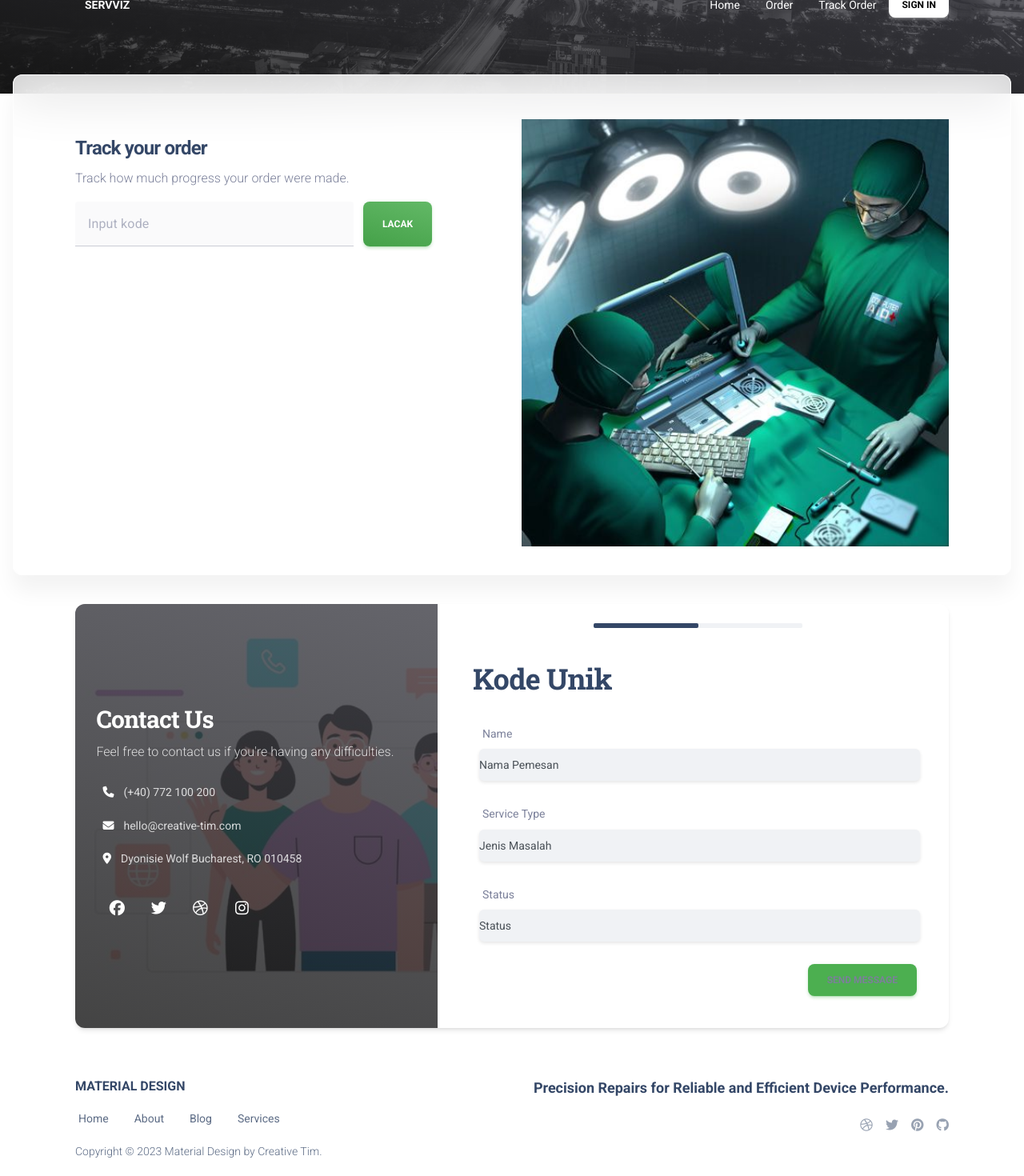
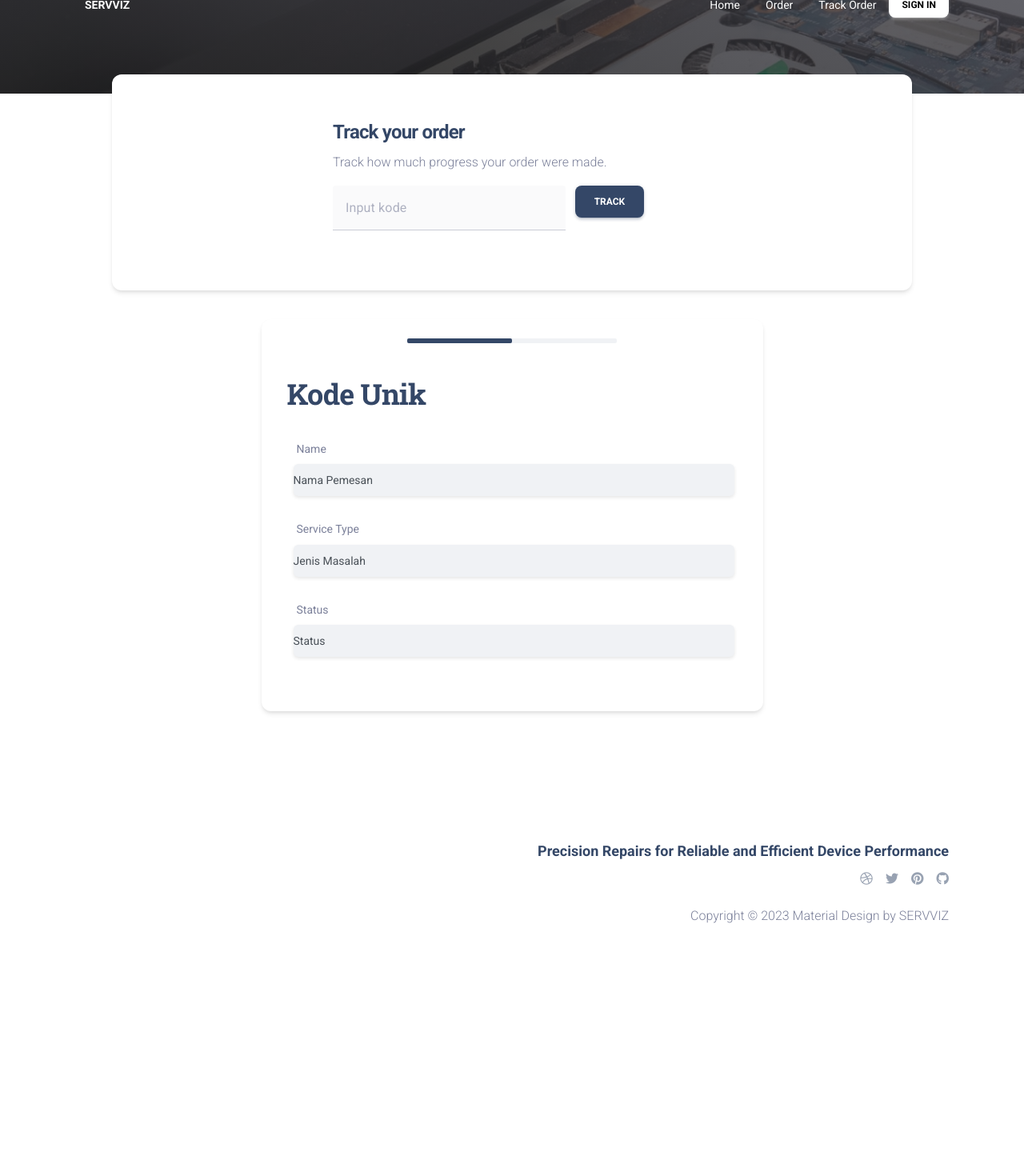
Before and after one commit to AchmadRakaAnugrah/SERVVIZ, a Vue app in the folder client/: page /pages/landing-pages/author in a window 1280 px wide. Shown: the part 33-1503 px from the top of the page at 80% size. After the commit the page ends 1227 px from the top, so only its background shows below. Built offline with nearby package versions, Linux system fonts and the light colour scheme.

Commit message:
change tampilan

```diff
--- a/client/src/examples/cards/blogCards/CenteredBlogCard.vue
+++ b/client/src/examples/cards/blogCards/CenteredBlogCard.vue
@@ -39,8 +39,8 @@ defineProps({
         {{ description }}
       </p>
       <a
-              class="btn btn-sm mb-0 mt-3"
-              :class="action.color"
+              class="btn btn-dark mb-0 mt-3"
+
               onclick="smoothToPricing('pricing-soft-ui')"
               @click="$router.push({ name: 'contactus' })"
               >{{ action.label }}</a
--- a/client/src/examples/footers/DefaultFooter.vue
+++ b/client/src/examples/footers/DefaultFooter.vue
@@ -1,10 +1,12 @@
 <script setup></script>
 <template>
+
+<div class="extra-space">
   <footer class="footer py-5">
     <div class="container z-index-1 position-relative">
       <div class="row">
         <div class="col-lg-4 me-auto mb-lg-0 mb-4 text-lg-start text-center">
-          <h6 class="text-dark font-weight-bolder text-uppercase mb-lg-4 mb-3">
+          <!-- <h6 class="text-dark font-weight-bolder text-uppercase mb-lg-4 mb-3">
             Material Design
           </h6>
           <ul
@@ -46,15 +48,12 @@
                 Services
               </a>
             </li>
-          </ul>
-          <p class="text-sm text-dark opacity-8 mb-0">
-            Copyright © {{ new Date().getFullYear() }} Material Design by
-            Creative Tim.
-          </p>
+          </ul> -->
+
         </div>
         <div class="col-lg-6 ms-auto text-lg-end text-center">
-          <p class="mb-5 text-lg text-dark font-weight-bold">
-            Precision Repairs for Reliable and Efficient Device Performance.
+          <p class="mb-2 text-lg text-dark font-weight-bold">
+            Precision Repairs for Reliable and Efficient Device Performance
           </p>
           <a
             href="javascript:;"
@@ -81,7 +80,18 @@
             <span class="fab fa-github"></span>
           </a>
         </div>
+        <p class="col-lg-6 ms-auto text-lg-end text-center mt-5">
+            Copyright © {{ new Date().getFullYear() }} Material Design by
+            SERVVIZ
+          </p>
       </div>
     </div>
   </footer>
+</div>
 </template>
+
+<style>
+  .extra-space {
+    padding-top: 100px;
+  }
+</style>
--- a/client/src/views/LandingPages/AboutUs/AboutView.vue
+++ b/client/src/views/LandingPages/AboutUs/AboutView.vue
@@ -48,7 +48,7 @@ onUnmounted(() => {
   />
   <header class="bg-gradient-dark">
     <div
-      class="page-header min-height-600 min-vh-75"
+      class="page-header min-height-500 min-vh-75"
       :style="{ backgroundImage: `url(${bg0})` }"
     >
       <span class="mask bg-gradient-dark opacity-6"></span>
@@ -78,26 +78,11 @@ onUnmounted(() => {
             >
               Track Your Order
             </a>
-
-            <h6 class="text-white mb-2 mt-5">Find us on</h6>
-            <div class="d-flex justify-content-center">
-              <a href="javascript:;"
-                ><i class="fab fa-facebook text-lg text-white me-4"></i
-              ></a>
-              <a href="javascript:;"
-                ><i class="fab fa-instagram text-lg text-white me-4"></i
-              ></a>
-              <a href="javascript:;"
-                ><i class="fab fa-twitter text-lg text-white me-4"></i
-              ></a>
-              <a href="javascript:;"
-                ><i class="fab fa-google-plus text-lg text-white"></i
-              ></a>
-            </div>
           </div>
         </div>
       </div>
     </div>
+
   </header>
   <div class="card card-body shadow-xl mx-3 mx-md-4 mt-n6">
     <BuiltByDevelopers />
--- a/client/src/views/LandingPages/AboutUs/Sections/AboutInformation.vue
+++ b/client/src/views/LandingPages/AboutUs/Sections/AboutInformation.vue
@@ -11,13 +11,11 @@ import CenteredBlogCard from "../../../../examples/cards/blogCards/CenteredBlogC
           <div class="row justify-content-start">
             <DefaultInfoCard
               color="info"
-              icon="laptop"
               title="LAPTOP"
               description="We provide several services ranging from BIOS damage, Motherboard Damage, Processor Damage and others"
             />
             <DefaultInfoCard
               color="info"
-              icon="tablet"
               title="SMART PHONE"
               description="We provide several services ranging from broken screen replacement, battery repair, internal component repair,
                software repair, and others"
@@ -26,7 +24,6 @@ import CenteredBlogCard from "../../../../examples/cards/blogCards/CenteredBlogC
           <div class="row justify-content-start mt-4">
             <DefaultInfoCard
               color="info"
-              icon="apps"
               title="KOMPUTER"
               description="We provide several services ranging from BIOS damage, Motherboard Damage, Processor Damage and others"
             />
--- a/client/src/views/LandingPages/AboutUs/Sections/AboutTeam.vue
+++ b/client/src/views/LandingPages/AboutUs/Sections/AboutTeam.vue
@@ -29,7 +29,7 @@ import marquez from "@/assets/img/ivana-square.jpg";
             class="mt-4"
             :image="Raka"
             :profile="{ name: 'Achmad Raka Anugrah', link: 'javascript:;' }"
-            :position="{ label: 'Front-End', color: 'success' }"
+            :position="{ label: 'Front-End', color: 'black' }"
             description="Responsible for the appearance composition of a website and application."
           />
         </div>
@@ -38,7 +38,7 @@ import marquez from "@/assets/img/ivana-square.jpg";
             class="mt-lg-4 mt-5"
             :image="Rafi"
             :profile="{ name: 'Raffi Auliya Agfika', link: 'javascript:;' }"
-            :position="{ label: 'Database', color: 'success' }"
+            :position="{ label: 'Database', color: 'black' }"
             description="Responsible for handling, implementing, maintaining and repairing databases."
           />
         </div>
@@ -49,7 +49,7 @@ import marquez from "@/assets/img/ivana-square.jpg";
             class="mt-4 z-index-2"
             :image="Dylan"
             :profile="{ name: 'Dylan Hikma', link: 'javascript:;' }"
-            :position="{ label: 'Front-End dan Database', color: 'success' }"
+            :position="{ label: 'Front-End dan Database', color: 'black' }"
             description="Responsible for the composition of the appearance of a website and application,
             as well as designing and building the appearance of the website"
           />
@@ -59,7 +59,7 @@ import marquez from "@/assets/img/ivana-square.jpg";
             class="mt-lg-4 mt-5 z-index-2"
             :image="marquez"
             :profile="{ name: 'Muhammad Raihan Widagdo', link: 'javascript:;' }"
-            :position="{ label: 'Back-End', color: 'success' }"
+            :position="{ label: 'Back-End', color: 'black' }"
             description="Responsible for storing and managing data, as well as making sure things on the client side work and don't have problems."
           />
         </div>
--- a/client/src/views/LandingPages/Author/AuthorView.vue
+++ b/client/src/views/LandingPages/Author/AuthorView.vue
@@ -9,12 +9,10 @@ import Header from "../../../examples/Header.vue";
 
 // sections
 import DefaultFooter from "../../../examples/footers/DefaultFooter.vue";
-import Contact from "./Sections/AuthorContact.vue";
-import Newsletter from "./Sections/AboutNewsletter.vue";
 import setTooltip from "@/assets/js/tooltip";
 
 // image
-import image from "@/assets/img/city-profile.jpg";
+import image from "@/assets/img/k1.jpg";
 import bgContact from "@/assets/img/k4.jpg";
 
 //material input
@@ -42,11 +40,11 @@ onMounted(() => {
     </div>
   </Header>
 
-  <div class="card card-body blur shadow-blur mx-3 mx-md-4 mt-n6 mb-4">
+  <div class="card card-body mx-auto mt-n6 mb-4" style="max-width: 1000px; height: 270px;">
   <section class="my-5 pt-5">
     <div class="container">
-      <div class="row">
-        <div class="col-md-6 m-auto my-5">
+      <div class="row justify-content-center">
+        <div class="col-md-6">
           <h4>Track your order</h4>
           <p class="mb-4">Track how much progress your order were made.</p>
           <div class="row">
@@ -64,10 +62,10 @@ onMounted(() => {
             <div class="col-4 ps-0">
               <MaterialButton
                 variant="gradient"
-                color="success"
-                class="mb-0 h-100 position-relative z-index-2"
+                color="black"
+                class="btn btn-dark"
                 @click="fetchOrder"
-                >Lacak</MaterialButton
+                >Track</MaterialButton
               >
             </div>
           </div>
@@ -89,16 +87,6 @@ onMounted(() => {
           </div>
           <div v-else-if="isError">{{ errorMessage }}</div>
         </div>
-
-        <div class="col-md-6 m-auto my-0">
-          <div class="position-relative">
-            <img
-              class="max-width-50 w-100 position-relative z-index-2"
-              src="@/assets/img/k3.jpg"
-              alt="image"
-            />
-          </div>
-        </div>
       </div>
     </div>
   </section>
@@ -106,104 +94,14 @@ onMounted(() => {
 
   <section class="py-lg-5">
   <div class="container">
+  <div class="row justify-content-center">
+    <div class="col-lg-7">
+      <div class="card box-shadow-xl overflow-hidden mb-5">
         <div class="row">
           <div class="col">
-          <div class="card box-shadow-xl overflow-hidden mb-5">
-            <div class="row">
-              <div
-                class="col-lg-5 position-relative bg-cover px-0"
-                :style="{ backgroundImage: `url(${bgContact})` }"
-                loading="lazy"
-              >
-                <div
-                  class="z-index-2 text-center d-flex h-100 w-100 d-flex m-auto justify-content-center"
-                >
-                  <div class="mask bg-gradient-dark opacity-8"></div>
-                  <div
-                    class="p-5 ps-sm-8 position-relative text-start my-auto z-index-2"
-                  >
-                    <h3 class="text-white">Contact Us</h3>
-                    <p class="text-white opacity-8 mb-4">
-                      Feel free to contact us if you're having any difficulties.
-                    </p>
-                    <div class="d-flex p-2 text-white">
-                      <div>
-                        <i class="fas fa-phone text-sm"></i>
-                      </div>
-                      <div class="ps-3">
-                        <span class="text-sm opacity-8">(+40) 772 100 200</span>
-                      </div>
-                    </div>
-                    <div class="d-flex p-2 text-white">
-                      <div>
-                        <i class="fas fa-envelope text-sm"></i>
-                      </div>
-                      <div class="ps-3">
-                        <span class="text-sm opacity-8"
-                          >hello@creative-tim.com</span
-                        >
-                      </div>
-                    </div>
-                    <div class="d-flex p-2 text-white">
-                      <div>
-                        <i class="fas fa-map-marker-alt text-sm"></i>
-                      </div>
-                      <div class="ps-3">
-                        <span class="text-sm opacity-8"
-                          >Dyonisie Wolf Bucharest, RO 010458</span
-                        >
-                      </div>
-                    </div>
-                    <div class="mt-4">
-                      <MaterialButton
-                        color="none"
-                        size="lg"
-                        class="btn-icon-only btn-link text-white mb-0"
-                        data-toggle="tooltip"
-                        data-placement="bottom"
-                        data-original-title="Log in with Facebook"
-                      >
-                        <i class="fab fa-facebook"></i>
-                      </MaterialButton>
-                      <MaterialButton
-                        color="none"
-                        size="lg"
-                        class="btn-icon-only btn-link text-white mb-0"
-                        data-toggle="tooltip"
-                        data-placement="bottom"
-                        data-original-title="Log in with Twitter"
-                      >
-                        <i class="fab fa-twitter"></i>
-                      </MaterialButton>
-                      <MaterialButton
-                        color="none"
-                        size="lg"
-                        class="btn-icon-only btn-link text-white mb-0"
-                        data-toggle="tooltip"
-                        data-placement="bottom"
-                        data-original-title="Log in with Dribbble"
-                      >
-                        <i class="fab fa-dribbble"></i>
-                      </MaterialButton>
-                      <MaterialButton
-                        color="none"
-                        size="lg"
-                        class="btn-icon-only btn-link text-white mb-0"
-                        data-toggle="tooltip"
-                        data-placement="bottom"
-                        data-original-title="Log in with Instagram"
-                      >
-                        <i class="fab fa-instagram"></i>
-                      </MaterialButton>
-                    </div>
-                  </div>
-                </div>
-              </div>
-
-              <div class="col-lg-7">
             <form class="p-3" id="contact-form" method="post">
               <div class="container">
-                    <div class="row justify-space-between py-2">
+                <div class="row justify-content-between py-2">
                       <div class="col-lg-6 mx-auto">
                         <MaterialProgress
                           class="mb-3"
@@ -260,13 +158,13 @@ onMounted(() => {
                         </div>
                       </div>
                     </div>
-                    <div class="row">
+                    <!-- <div class="row">
                       <div class="col-md-6 text-end ms-auto">
-                        <button class="btn btn-success mb-0" type="submit">
+                        <button class="btn btn-dark" type="submit">
                           Send Message
                         </button>
                       </div>
-                    </div>
+                    </div> -->
                   </div>
                 </form>
               </div>
--- a/client/src/views/LandingPages/ContactUs/ContactView.vue
+++ b/client/src/views/LandingPages/ContactUs/ContactView.vue
@@ -6,7 +6,7 @@ import DefaultNavbar from "@/examples/navbars/NavbarDefault.vue";
 import DefaultFooter from "@/examples/footers/DefaultFooter.vue";
 
 //image
-import image from "@/assets/img/illustrations/illustration-signin.jpg";
+import image from "@/assets/img/k1.jpg";
 
 //material components
 // import MaterialInput from "@/components/MaterialInput.vue";
@@ -30,7 +30,7 @@ onMounted(() => {
       <span class="mask bg-gradient-dark opacity-8"></span>
     </div>
   </Header>
-  <div class="card card-body blur shadow-blur mx-3 mx-md-4 mt-n6 mb-4">
+  <!-- <div class="card card-body blur shadow-blur mx-3 mx-md-4 mt-n6 mb-4"> -->
     <section>
       <div class="page-header min-vh-100">
         <div class="container">
@@ -41,14 +41,16 @@ onMounted(() => {
               <div
                 class="card-header p-0 position-relative mt-n4 mx-3 z-index-2 bg-transparent"
               >
-                <div
+                <!-- <div
                   class="bg-gradient-success shadow-success border-radius-lg p-3"
-                >
-                  <h3 class="text-white text-success mb-0">Order</h3>
-                </div>
+                > -->
+
+                <!-- </div> -->
               </div>
 
               <div class="card-body">
+                <h1 class="mt-5">Order</h1>
+                <br>
                 <p class="pb-3">Fill out this form to make an order.</p>
                 <form
                   id="contact-form"
@@ -205,8 +207,8 @@ onMounted(() => {
                       <div class="col-md-12 text-center">
                         <MaterialButton
                           variant="gradient"
-                          color="success"
-                          class="mt-3 mb-3"
+                          color="black"
+                          class="btn btn-dark"
                         >
                           <!-- @click="submitForm" -->
                           Order
@@ -224,7 +226,7 @@ onMounted(() => {
       </div>
     </div> -->
     </section>
-  </div>
+  <!-- </div> -->
   <DefaultFooter />
 </template>
 
```
Lines whose indentation alone changed are shown as unchanged.
